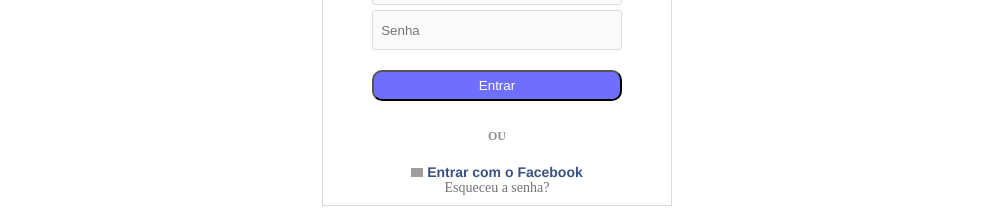
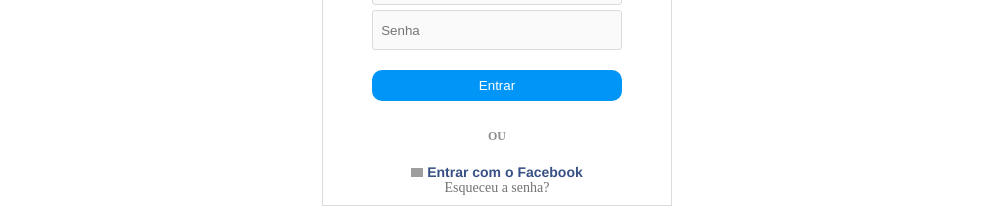
Before and after one commit to voltareli/hackingFeira, a React (Create React App) app: page / in a window 1280 px wide. Shown: the part 325-533 px from the top of the page, without its empty margins (143-1136 px from the left). Built offline with nearby package versions, Linux system fonts and the light colour scheme; grey boxes are pictures that could not be loaded.

Commit message:
atualizado

```diff
--- a/src/pages/login/App.scss
+++ b/src/pages/login/App.scss
@@ -59,7 +59,8 @@ justify-content: center;
 border-radius: 10px;
 text-decoration: none;
 color: #ffffff;
-background-color: rgb(110, 110, 255);
+background-color: #0095F6;
+border: 0px solid;
 }
 
 .quadradoDois{
```
